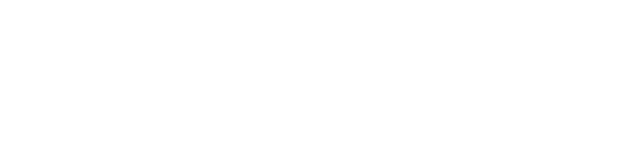
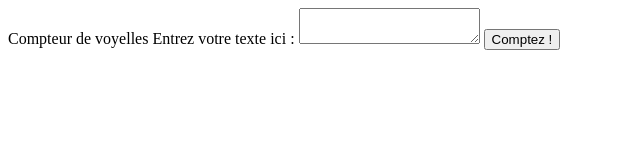
Before and after one commit to NoeePK/CountVowels, a website: page index.html in a window 1280 px wide. Shown: the whole page, without its empty margins (0-640 px from the left). Drawn offline with Linux system fonts and the light colour scheme.

Commit message:
commit second

```diff
--- a/index.html
+++ b/index.html
@@ -4,11 +4,16 @@
     <meta charset="UTF-8">
     <meta http-equiv="X-UA-Compatible" content="IE=edge">
     <meta name="viewport" content="width=device-width, initial-scale=1.0">
-    <link rel="stylesheet" href="compiled/index.css">
-    <title>Document</title>
+    <link href="compiled/index.css" rel="stylesheet" type="text/css">
+    <title>CountVowels</title>
 </head>
 <body>
-
+    <form action="get">
+        <caption>Compteur de voyelles</caption>
+        <label for="vowelCounter">Entrez votre texte ici :</label>
+        <textarea name="vowelCounter" id="vowelCounter" required></textarea>
+        <button id="countButton" onclick="CountVowels">Comptez !</button>
+    </form>
 
 
 
--- a/index.scss
+++ b/index.scss
@@ -0,0 +1,8 @@
+html {
+    background-color: red;
+}
+
+body {
+    width: 50%;
+    background-color: gold;
+}
```
